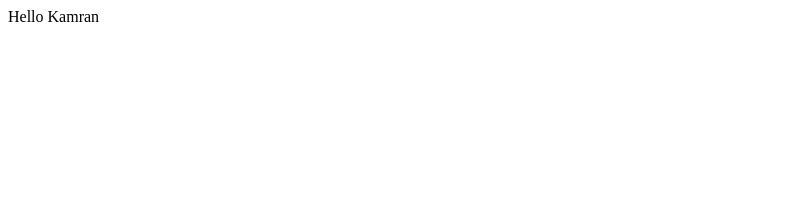
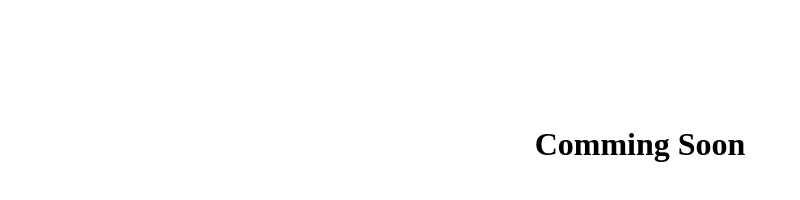
Before and after one commit to KamranB/kamranb.github.io, a plain HTML site: page index.html in a window 1280 px wide. Shown: the whole page, without its empty margins (0-800 px from the left). Drawn offline with Linux system fonts and the light colour scheme.

Commit message:
comming soon message and aeroservices edited

```diff
--- a/index.html
+++ b/index.html
@@ -1,3 +1,8 @@
 <html>
-Hello Kamran
+    <head>
+        <title>Kamran Bashir</title>
+    </head>
+    <body>
+       <h1 style="text-align:center; margin-top:10%;">Comming Soon</h1>
+    </body>
 </html>
```
Also changed, not shown: 1 other file.
